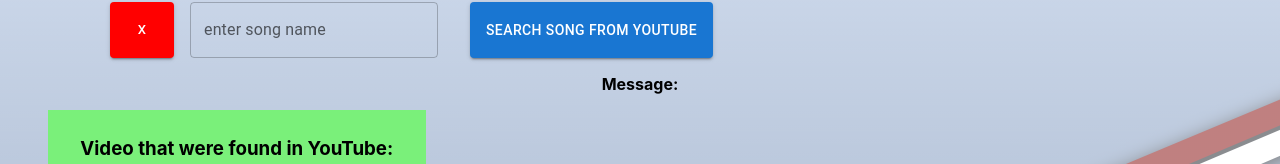
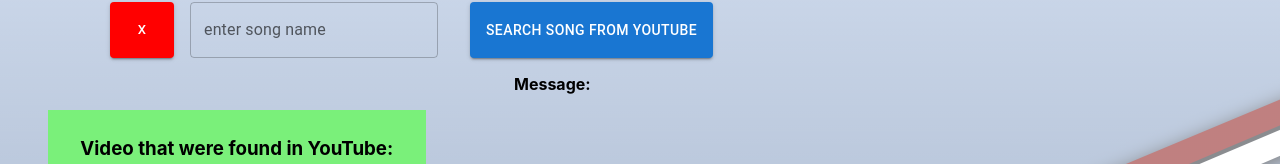
Before and after one commit to ykrantz/song-list-full-client, a React (Create React App) app: page / in a window 1280 px wide. Shown: the part 183-347 px from the top of the page. Built offline with nearby package versions, Linux system fonts and the light colour scheme.

Commit message:
fix favotite botton and message

```diff
--- a/src/components/MainPage/MainPage.css
+++ b/src/components/MainPage/MainPage.css
@@ -44,12 +44,15 @@
 }
 
 .MainPage-message {
+  text-align: left;
+  margin-left: 40%;
   /* text-align: left; */
-  text-align: center;
+  /* text-align: center; */
   /* justify-content: flex-start; */
   /* margin-left: 10px; */
 }
 .MainPage-messageDetails {
+  text-align: left;
   color: red;
 }
 .MainPage-inputsAndButtonsContainer {
--- a/src/components/MainPage/MainPage.jsx
+++ b/src/components/MainPage/MainPage.jsx
@@ -222,6 +222,7 @@ const MainPage = () => {
     if (ans.status === 200) {
       setSearchSongApiResults(data);
       console.log({ data });
+      changeMessage(`Search results was update from server`);
     } else {
       changeMessage(data.message);
     }
--- a/src/components/UserFavoriteList/UserFavoriteList.jsx
+++ b/src/components/UserFavoriteList/UserFavoriteList.jsx
@@ -1,7 +1,7 @@
 import "./UserFavoriteList.css";
 
 import React, { useState } from "react";
-import UserFavorite from "../UserFavorite/UserFavorite";
+import UserFavorite from "./UserFavorite/UserFavorite";
 import { useParams } from "react-router";
 import Divider from "@mui/material/Divider";
 import BackToHome from "../BackToHome/BackToHome.js";
```
